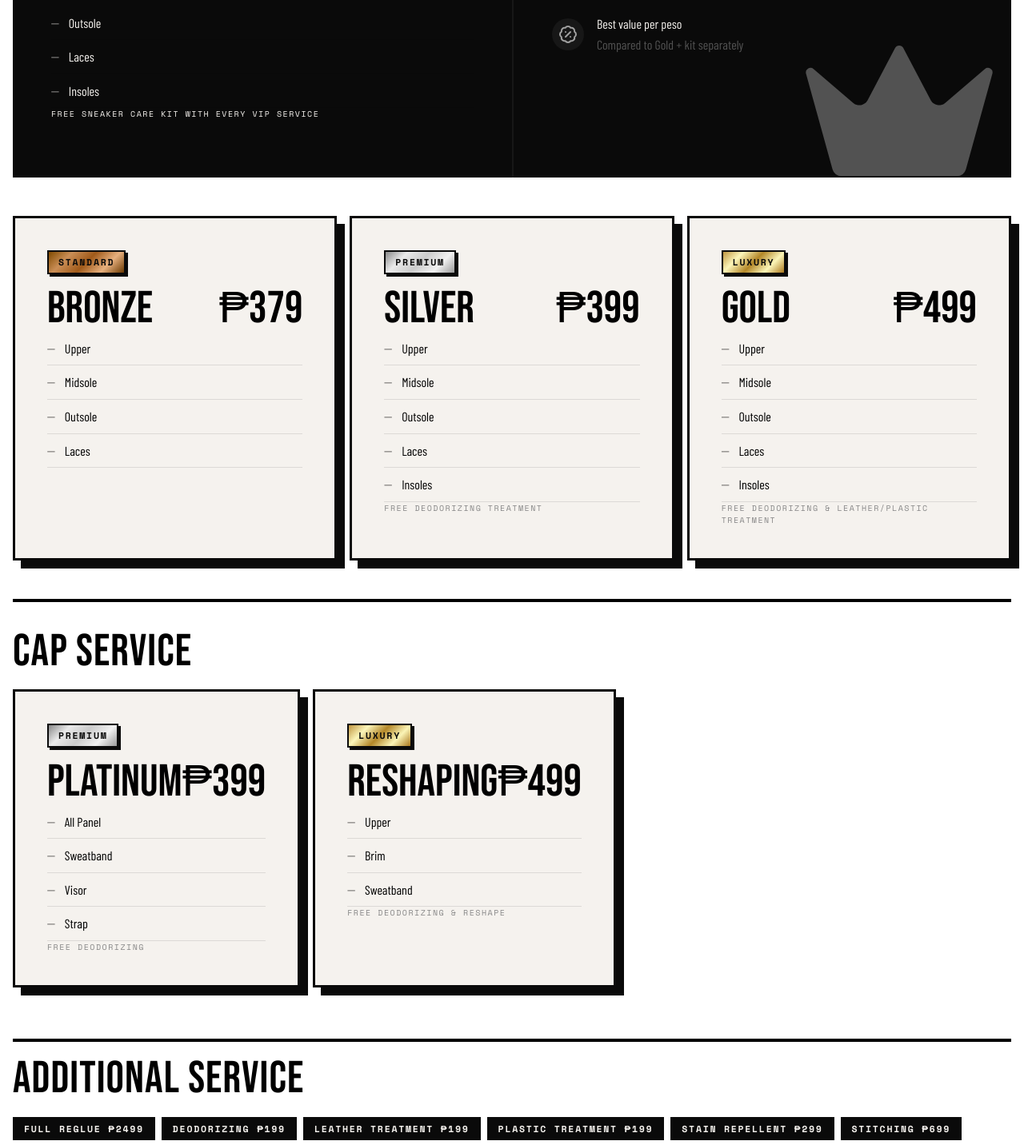
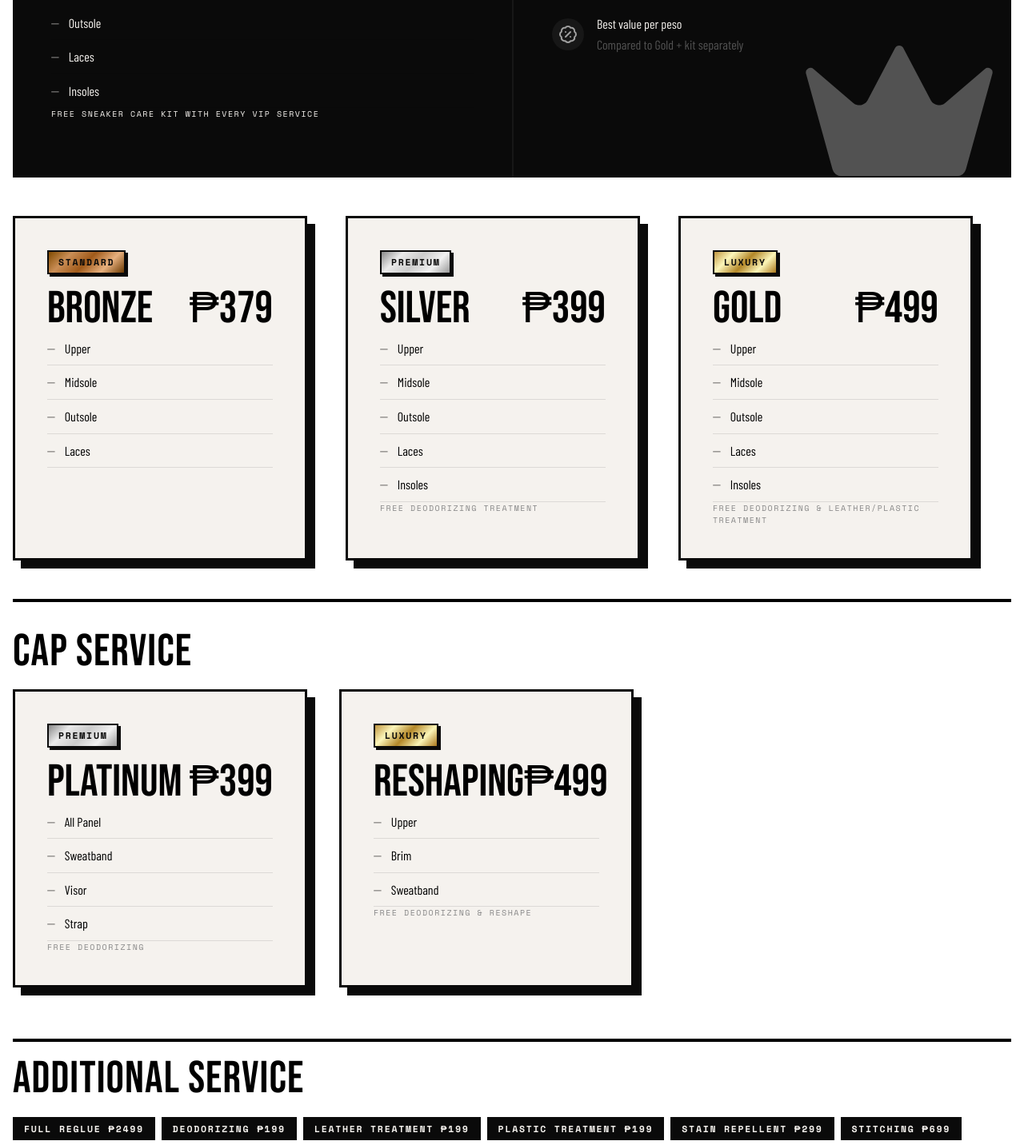
Before and after one commit to torgeronimo/ym-shoe-cleaning, a Next.js app: page / in a window 1280 px wide. Shown: the part 1548-2980 px from the top of the page at 80% size. Built offline with nearby package versions, Linux system fonts and the light colour scheme.

Commit message:
feat/adjuted card size and layout

```diff
--- a/app/components/sections/service.tsx
+++ b/app/components/sections/service.tsx
@@ -160,7 +160,7 @@ const Service = () => {
                     </div>
 
                     {/* Rest */}
-                    <div className="flex flex-wrap justify-center lg:grid lg:grid-cols-3 grid-cols-1 gap-4">
+                    <div className="flex flex-wrap justify-center lg:grid lg:grid-cols-3 grid-cols-1 w-full gap-6 lg:gap-0">
                         {rest.map((r)=>(
 
                             //Short cut for only if card props is similar to r.
@@ -174,7 +174,7 @@ const Service = () => {
                     {/* Cap Service */}
                     <div className="w-full py-4 border-t-4 flex flex-col justify-center items-center md:justify-start md:items-start">
                         <h2 className="type-display-lg py-4">Cap Service</h2>
-                        <div className="grid grid-cols-1 md:flex gap-4">
+                        <div className="grid grid-cols-1 md:flex gap-6 md:gap-10">
                             {capCleaning.map((c)=>(
                                 <Card key={c.name} {...c}/>
                             ))}
--- a/app/components/ui/card.tsx
+++ b/app/components/ui/card.tsx
@@ -10,7 +10,7 @@ type CardProps={
 
 const Card=({name, tag, price,free, includes}:CardProps) => {
     return (
-        <div key={name} className="price-card col-span-1">
+        <div key={name} className="price-card col-span-1 w-92 h-50">
             <span className={`${tag} badge badge-outline`}>{tag}</span>
             <div className="flex items-center justify-between pt-4">
                 <h2 className="price-amount">{name}</h2>
--- a/app/components/ui/nav.tsx
+++ b/app/components/ui/nav.tsx
@@ -101,7 +101,7 @@ export default function Navbar() {
     if (!tl.current) return;
 
     if (isOpen) {
-      document.body.style.overflow = "hidden";
+      document.body.style.overflow = "clip";
       tl.current.play();
     } else {
       document.body.style.overflow = "";
@@ -115,6 +115,18 @@ export default function Navbar() {
       document.body.style.overflow = "";
     };
   }, [isOpen]);
+
+  //Closes the sm Nav
+  useEffect(() => {
+  const handleResize = () => {
+    if (window.innerWidth >= 768 && isOpen) {
+      setIsOpen(false);
+    }
+  };
+
+  window.addEventListener("resize", handleResize);
+  return () => window.removeEventListener("resize", handleResize);
+}, [isOpen]);
 
   const handleLinkClick = () => setIsOpen(false);
 
--- a/app/layout.tsx
+++ b/app/layout.tsx
@@ -36,7 +36,7 @@ export default function RootLayout({
   return (
     <html
       lang="en"
-      className={`${bebasNeue.variable} ${spaceMono.variable} ${barlowCondensed.variable} ${barlowCondensed.variable}${montserrat.variable} h-full antialiased`}
+      className={`${bebasNeue.variable} ${spaceMono.variable} ${barlowCondensed.variable} ${barlowCondensed.variable}${montserrat.variable} h-full antialiased `}
     >
       <body className="min-h-full flex flex-col">
         <Preloader minDuration={2200} />
```
